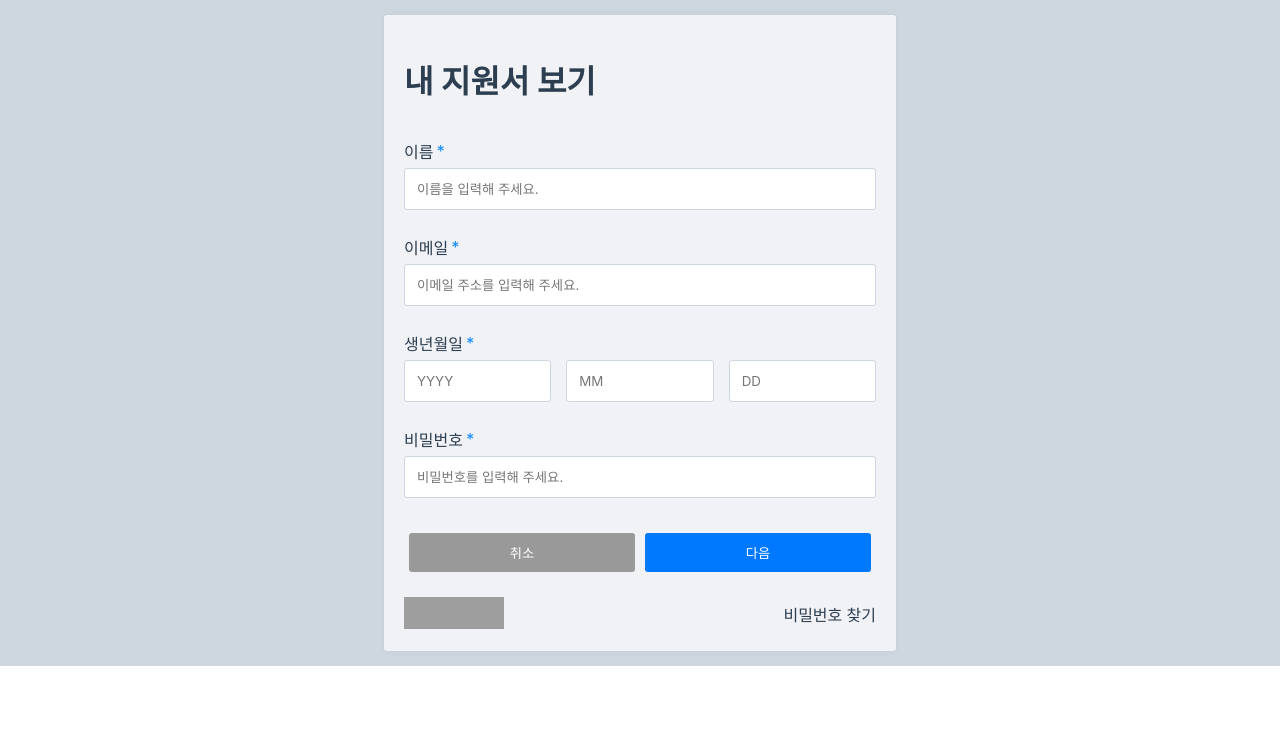
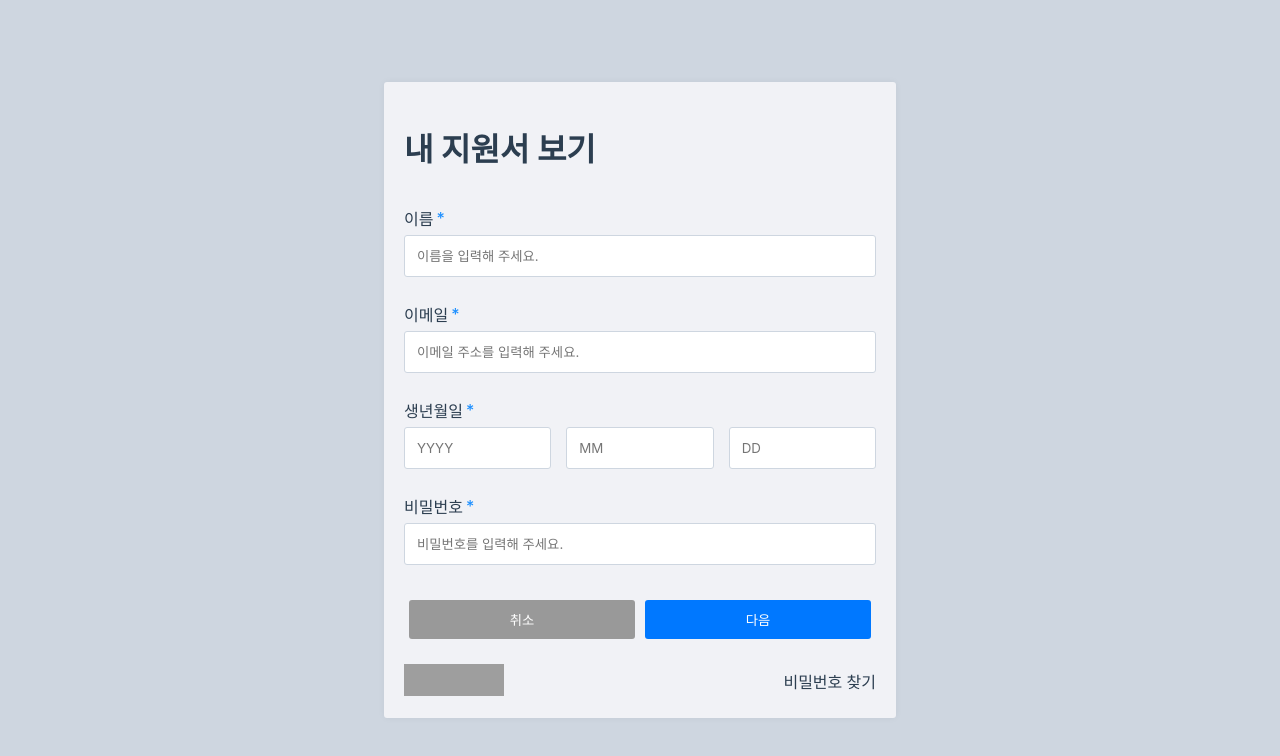
Before and after one commit to woowacourse/service-apply, a Vue app in the folder frontend/: page /login in a window 1280 px wide. Shown: the top 756 px of the page. Built offline with nearby package versions, Linux system fonts and the light colour scheme; grey boxes are pictures that could not be loaded.

Commit message:
refactor: make app to full height

```diff
--- a/frontend/src/App.vue
+++ b/frontend/src/App.vue
@@ -12,6 +12,12 @@
   box-sizing: border-box;
 }
 
+html,
+body,
+#app {
+  height: 100%;
+}
+
 body {
   margin: 0;
 }
```
